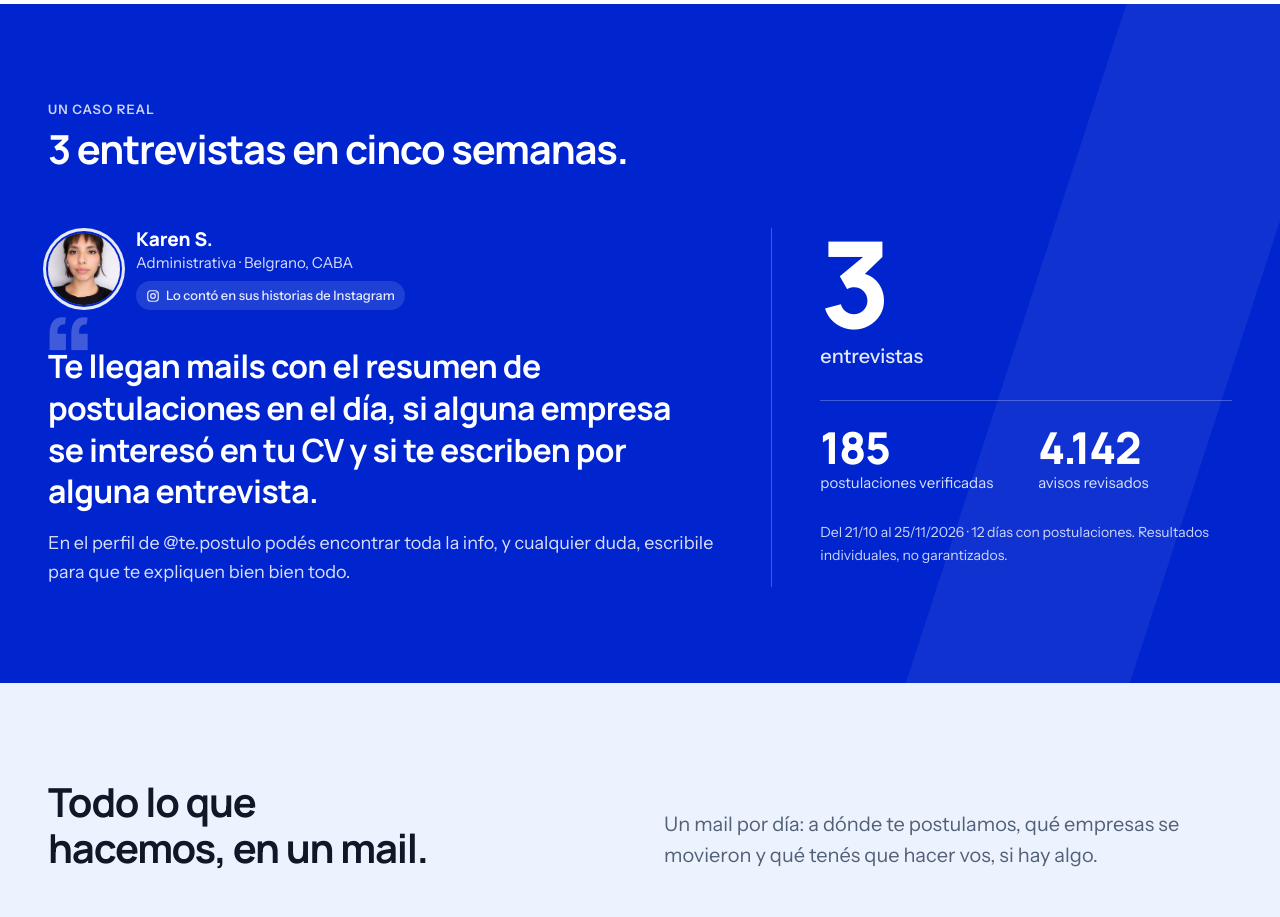
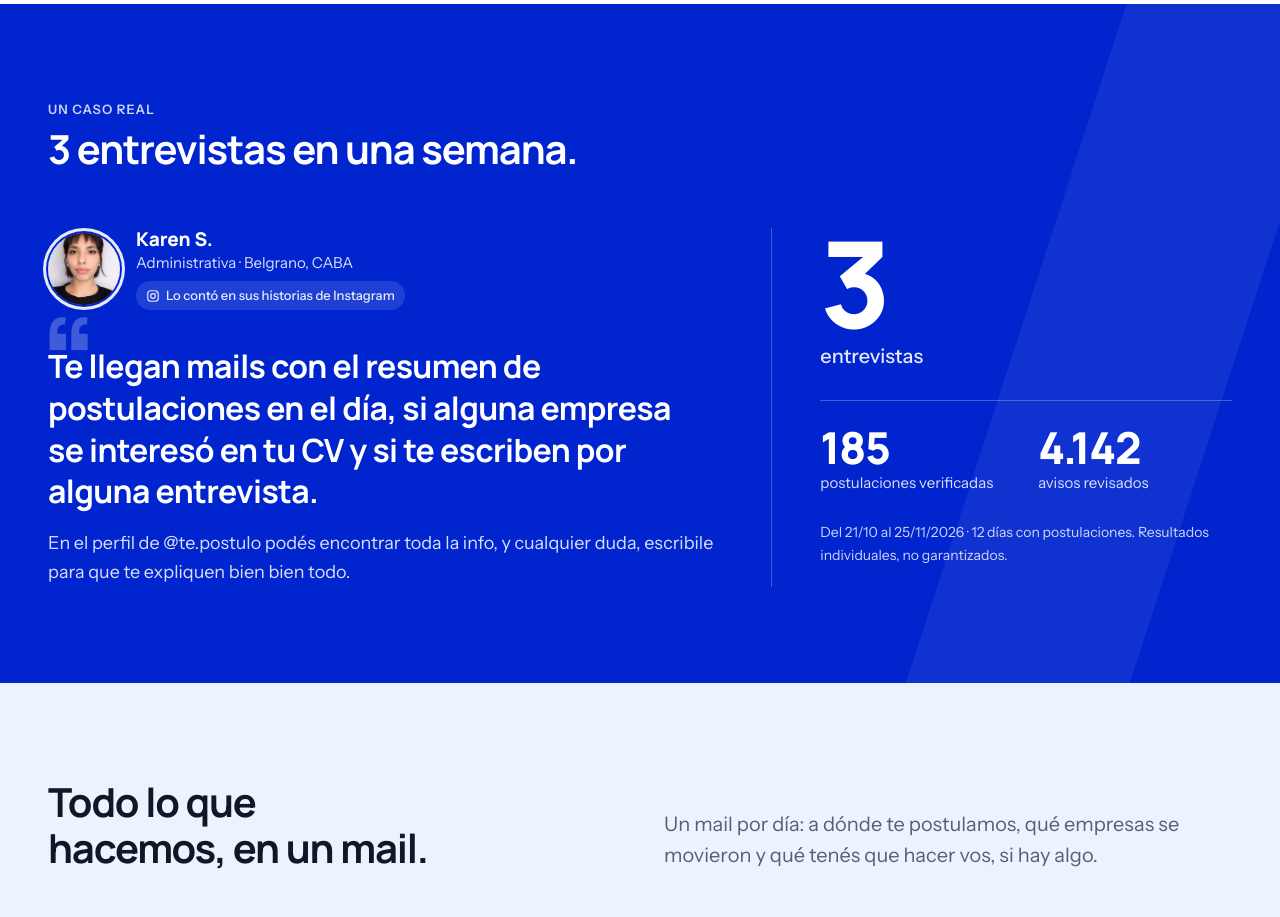
Before and after one commit to sabbracciavento/te-postulo, a Next.js app: page / in a window 1280 px wide. Shown: the part 1980-2897 px from the top of the page. Built offline with nearby package versions, Linux system fonts and the light colour scheme; no server answers.

Commit message:
fix(caso): las 3 entrevistas llegaron en una semana

```diff
--- a/src/content/home.ts
+++ b/src/content/home.ts
@@ -39,11 +39,12 @@ export const steps = {
 /*
  * Caso real (27-11-2026, aprobado por el dueño): Karen S. con su foto y SUS palabras, tal como las publicó en sus historias de
  * Instagram (solo se corrigió "cv" → "CV" y las tildes). Nunca se le inventa un texto a una persona real: un testimonio nuevo
- * va solo con su OK escrito. Las cifras son las del registro del kit, con su pie.
+ * va solo con su OK escrito. Las cifras son las del registro del kit, con su pie. Título: las 3 entrevistas le llegaron
+ * en la misma semana (dato confirmado por el dueño el 27-11-2026), después de varias semanas de postulaciones.
  */
 export const evidence = {
   kicker: "Un caso real",
-  title: "3 entrevistas en cinco semanas.",
+  title: "3 entrevistas en una semana.",
   persona: {
     nombre: "Karen S.",
     perfil: "Administrativa · Belgrano, CABA",
```
Also changed, not shown: 1 other file (tests, documents, lock files or other folders).
